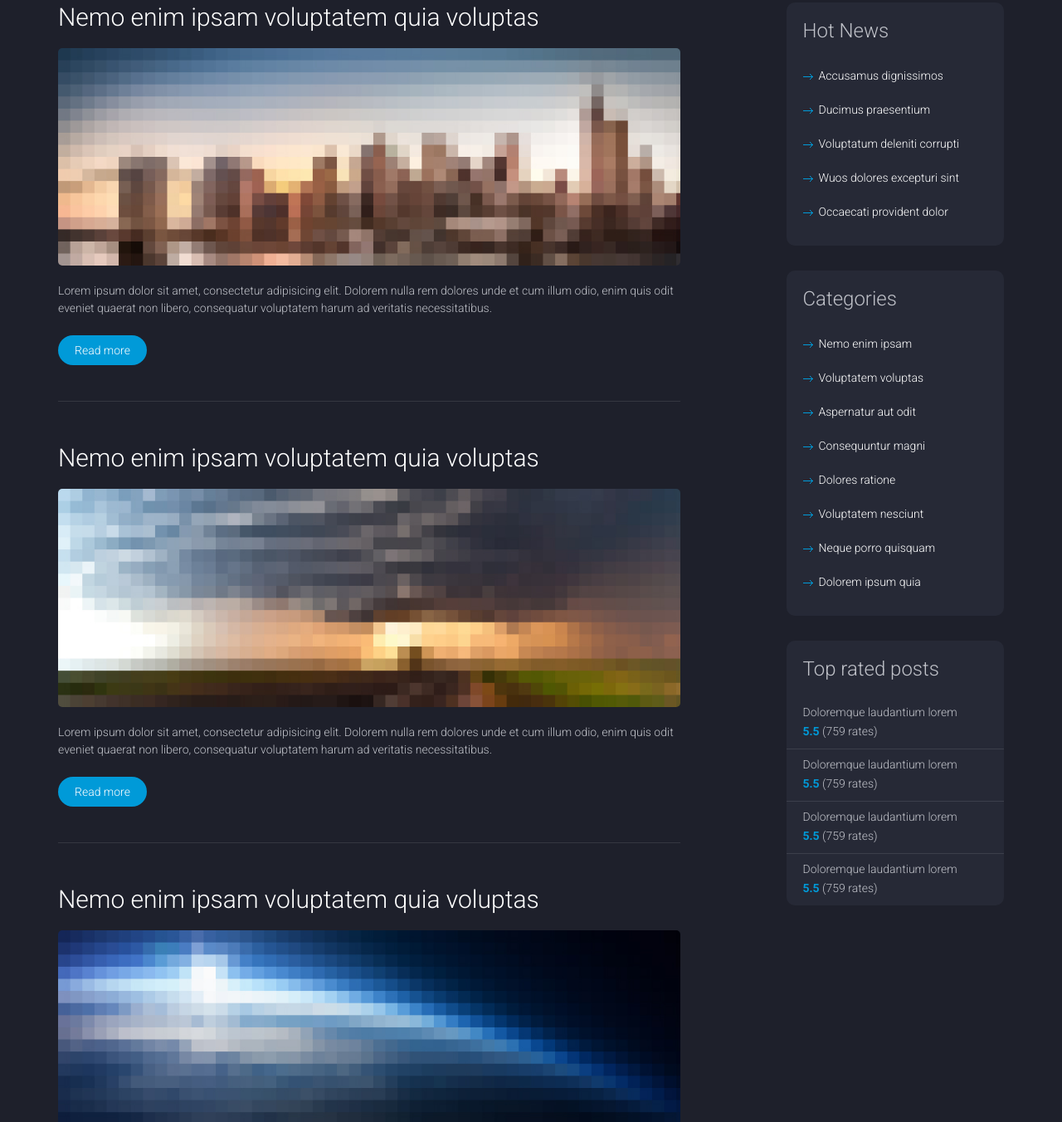
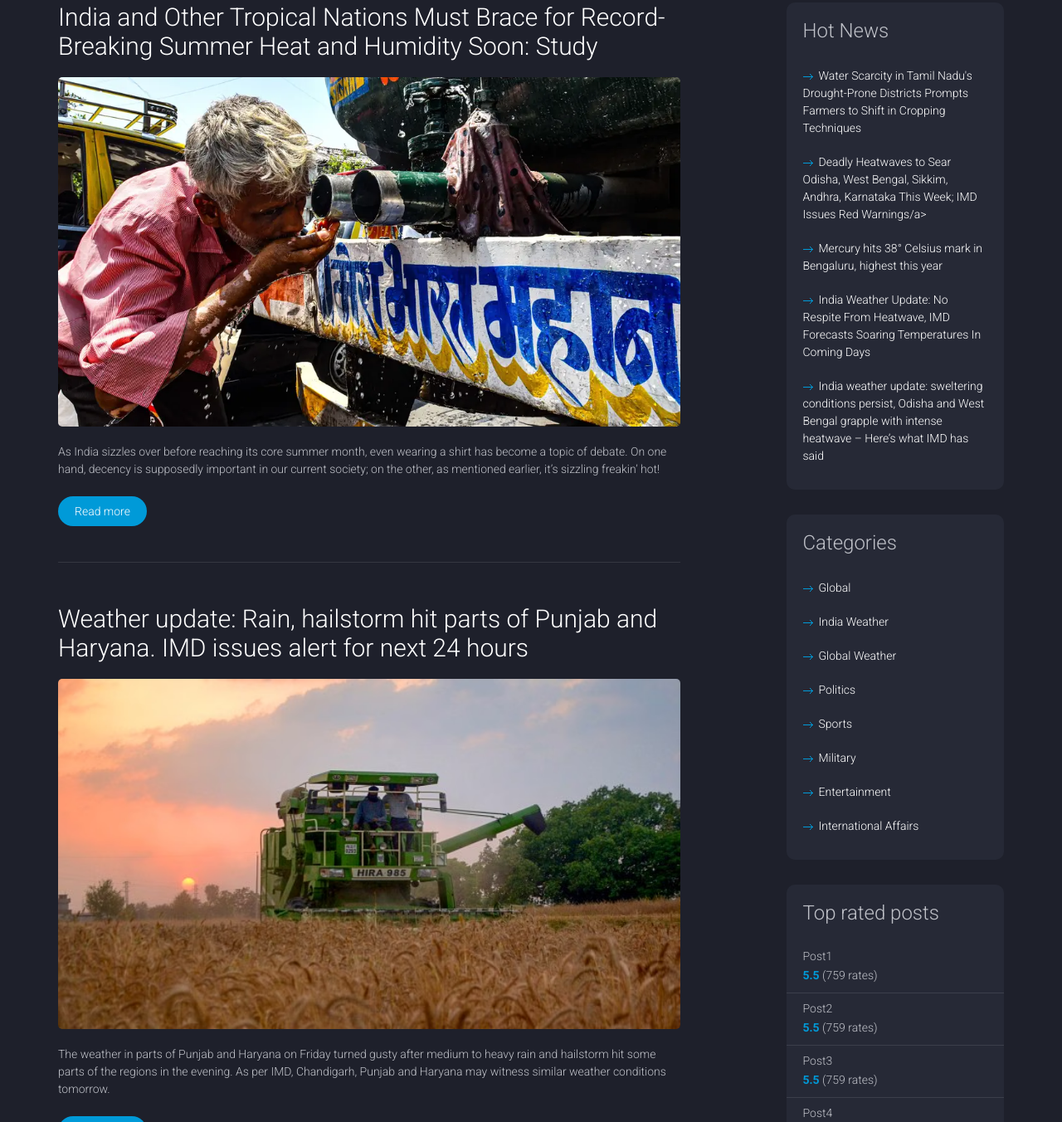
Before and after one commit to Aryan-747/WeatherCheck, a website: page Front/news.html in a window 1280 px wide. Shown: the part 266-1618 px from the top of the page at 83% size. Drawn offline with Linux system fonts and the light colour scheme.

Commit message:
Updated News Page

```diff
--- a/Front/news.html
+++ b/Front/news.html
@@ -66,23 +66,23 @@
 						<div class="row">
 							<div class="content col-md-8">
 								<div class="post">
-									<h2 class="entry-title">Nemo enim ipsam voluptatem quia voluptas</h2>
-									<div class="featured-image"><img src="images/featured-image-1.jpg" alt=""></div>
-									<p>Lorem ipsum dolor sit amet, consectetur adipisicing elit. Dolorem nulla rem dolores unde et cum illum odio, enim quis odit eveniet quaerat non libero, consequatur voluptatem harum ad veritatis necessitatibus.</p>
+									<h2 class="entry-title">India and Other Tropical Nations Must Brace for Record-Breaking Summer Heat and Humidity Soon: Study</h2>
+									<div class="featured-image"><img src="images/in-heat_man_drink.jpg" alt=""></div>
+									<p>As India sizzles over before reaching its core summer month, even wearing a shirt has become a topic of debate. On one hand, decency is supposedly important in our current society; on the other, as mentioned earlier, it’s sizzling freakin’ hot!</p>
 									<a href="single.html" class="button">Read more</a>
 								</div>
 
 								<div class="post">
-									<h2 class="entry-title">Nemo enim ipsam voluptatem quia voluptas</h2>
-									<div class="featured-image"><img src="images/featured-image-2.jpg" alt=""></div>
-									<p>Lorem ipsum dolor sit amet, consectetur adipisicing elit. Dolorem nulla rem dolores unde et cum illum odio, enim quis odit eveniet quaerat non libero, consequatur voluptatem harum ad veritatis necessitatibus.</p>
+									<h2 class="entry-title">Weather update: Rain, hailstorm hit parts of Punjab and Haryana. IMD issues alert for next 24 hours</h2>
+									<div class="featured-image"><img src="images/punjab-weather.avif" alt=""></div>
+									<p>The weather in parts of Punjab and Haryana on Friday turned gusty after medium to heavy rain and hailstorm hit some parts of the regions in the evening. As per IMD, Chandigarh, Punjab and Haryana may witness similar weather conditions tomorrow.</p>
 									<a href="single.html" class="button">Read more</a>
 								</div>
 
 								<div class="post">
-									<h2 class="entry-title">Nemo enim ipsam voluptatem quia voluptas</h2>
-									<div class="featured-image"><img src="images/featured-image-3.jpg" alt=""></div>
-									<p>Lorem ipsum dolor sit amet, consectetur adipisicing elit. Dolorem nulla rem dolores unde et cum illum odio, enim quis odit eveniet quaerat non libero, consequatur voluptatem harum ad veritatis necessitatibus.</p>
+									<h2 class="entry-title"> Hot button: On the voter and heat exposure</h2>
+									<div class="featured-image"><img src="images/voting.jpg" alt=""></div>
+									<p>The Election Commission of India (ECI) suspects ambient heat dissuaded voters from turning out in greater numbers during the first phase of the general election, on April 19. </p>
 									<a href="single.html" class="button">Read more</a>
 								</div>
 							</div>
@@ -90,35 +90,35 @@
 								<div class="widget">
 									<h3 class="widget-title">Hot News</h3>
 									<ul class="arrow-list">
-										<li><a href="#">Accusamus dignissimos</a></li>
-										<li><a href="#">Ducimus praesentium</a></li>
-										<li><a href="#">Voluptatum deleniti corrupti</a></li>
-										<li><a href="#">Wuos dolores excepturi sint</a></li>
-										<li><a href="#">Occaecati provident dolor</a></li>
+										<li><a href="https://weather.com/en-IN/india/news/news/2024-04-27-water-scarcity-in-tamil-nadus-drought-prone-districts-prompts-shift-in" target="_blank">Water Scarcity in Tamil Nadu's Drought-Prone Districts Prompts Farmers to Shift in Cropping Techniques</a></li>
+										<li><a href="https://weather.com/en-IN/india/news/news/2024-04-25-heatwaves-in-odisha-west-bengal-sikkim-andhra-karnataka-this-week" target="_blank">Deadly Heatwaves to Sear Odisha, West Bengal, Sikkim, Andhra, Karnataka This Week; IMD Issues Red Warnings/a></li>
+										<li><a href="https://www.thehindu.com/news/cities/bangalore/mercury-hits-38-celsius-mark-in-bengaluru-highest-this-year/article68115357.ece" target="_blank">Mercury hits 38° Celsius mark in Bengaluru, highest this year  </a></li>
+										<li><a href="https://www.freepressjournal.in/india/india-weather-update-no-respite-from-heatwave-imd-forecasts-soaring-temperatures-in-coming-days" target="_blank">India Weather Update: No Respite From Heatwave, IMD Forecasts Soaring Temperatures In Coming Days</a></li>
+										<li><a href="https://www.financialexpress.com/india-news/india-weather-update-sweltering-conditions-persist-odisha-and-west-bengal-grapple-with-intense-heatwave-heres-what-imd-has-said/3470441/" target="_blank">India weather update: sweltering conditions persist, Odisha and West Bengal grapple with intense heatwave – Here’s what IMD has said</a></li>
 									</ul>
 								</div>
 
 								<div class="widget">
 									<h3 class="widget-title">Categories</h3>
 									<ul class="arrow-list">
-										<li><a href="#">Nemo enim ipsam</a></li>
-										<li><a href="#">Voluptatem voluptas</a></li>
-										<li><a href="#">Aspernatur aut odit</a></li>
-										<li><a href="#">Consequuntur magni</a></li>
-										<li><a href="#">Dolores ratione</a></li>
-										<li><a href="#">Voluptatem nesciunt</a></li>
-										<li><a href="#">Neque porro quisquam</a></li>
-										<li><a href="#">Dolorem ipsum quia</a></li>
+										<li><a href="#">Global</a></li>
+										<li><a href="#">India Weather</a></li>
+										<li><a href="#">Global Weather</a></li>
+										<li><a href="#">Politics</a></li>
+										<li><a href="#">Sports</a></li>
+										<li><a href="#">Military</a></li>
+										<li><a href="#">Entertainment</a></li>
+										<li><a href="#">International Affairs</a></li>
 									</ul>
 								</div>
 
 								<div class="widget top-rated">
 									<h3 class="widget-title">Top rated posts</h3>
 									<ul>
-										<li><h3 class="entry-title"><a href="#">Doloremque laudantium lorem</a></h3><div class="rating"><strong>5.5</strong> (759 rates)</div></li>
-										<li><h3 class="entry-title"><a href="#">Doloremque laudantium lorem</a></h3><div class="rating"><strong>5.5</strong> (759 rates)</div></li>
-										<li><h3 class="entry-title"><a href="#">Doloremque laudantium lorem</a></h3><div class="rating"><strong>5.5</strong> (759 rates)</div></li>
-										<li><h3 class="entry-title"><a href="#">Doloremque laudantium lorem</a></h3><div class="rating"><strong>5.5</strong> (759 rates)</div></li>
+										<li><h3 class="entry-title"><a href="#">Post1</a></h3><div class="rating"><strong>5.5</strong> (759 rates)</div></li>
+										<li><h3 class="entry-title"><a href="#">Post2</a></h3><div class="rating"><strong>5.5</strong> (759 rates)</div></li>
+										<li><h3 class="entry-title"><a href="#">Post3</a></h3><div class="rating"><strong>5.5</strong> (759 rates)</div></li>
+										<li><h3 class="entry-title"><a href="#">Post4</a></h3><div class="rating"><strong>5.5</strong> (759 rates)</div></li>
 									</ul>
 								</div>
 							</div>
```
Also changed, not shown: Front/single.html (+9 -9 lines), Front/images/in-heat_man_drink.jpg (added), Front/images/punjab-weather.avif (added), Front/images/voting.jpg (added).
